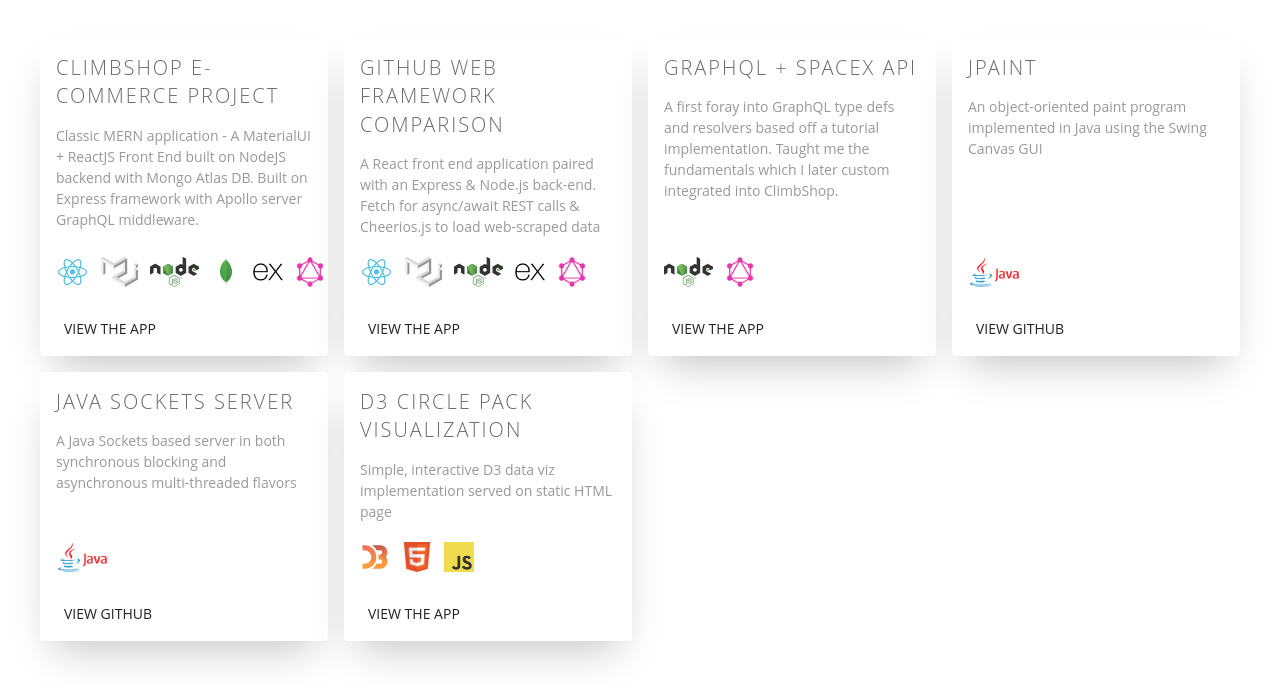
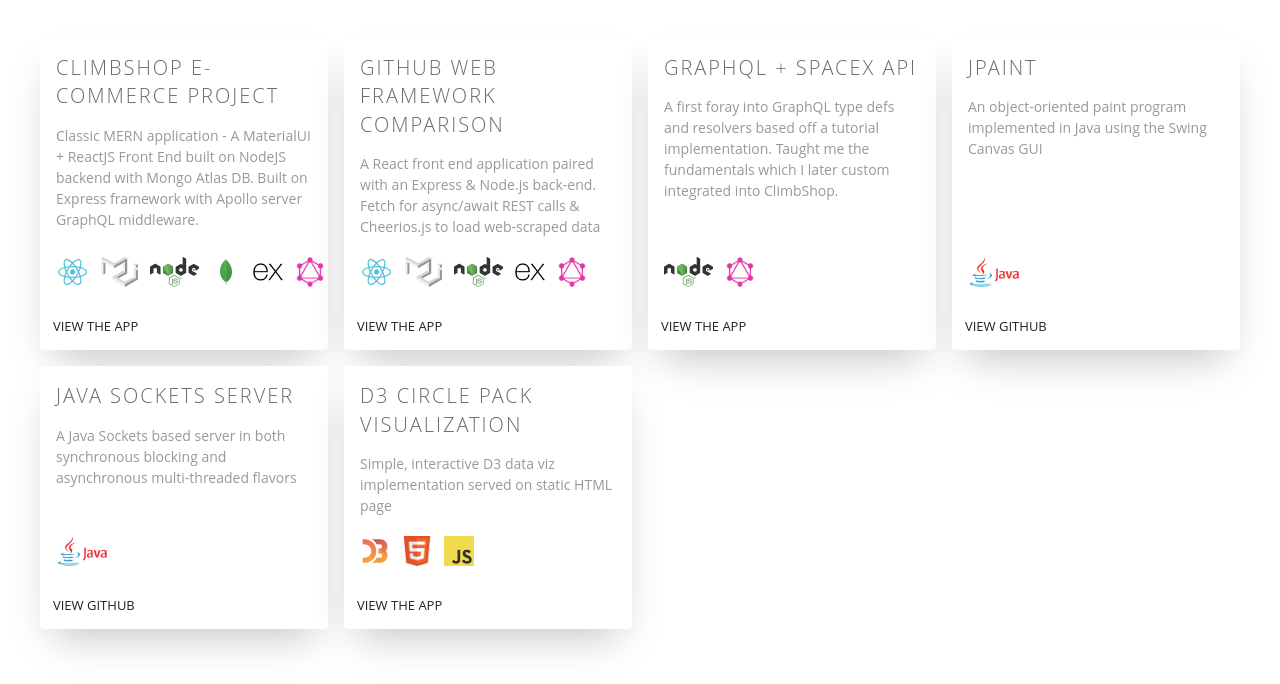
Before and after one commit to aojin/PortfolioUpdate, a Next.js app: page /components/ProjectsGrid/ProjectsGrid in a window 1280 px wide. Shown: the part 116-800 px from the top of the page. Built offline with nearby package versions, Linux system fonts and the light colour scheme.

Commit message:
fixed issues

```diff
--- a/pages/components/ProjectsGrid/Card.js
+++ b/pages/components/ProjectsGrid/Card.js
@@ -44,20 +44,16 @@ const ProjectCard = ({
           <BadgeRow>
             {technologies.map((tech) => {
               const imageSrc = logos[tech] || null;
-              return <Badge src={imageSrc} />;
+              return <Badge key={tech} src={imageSrc} />;
             })}
           </BadgeRow>
         </CardContent>
         <CardActions>
           <Link href={href}>
             {githubLink ? (
-              <Button variant="" size="small">
-                View GitHub
-              </Button>
+              <Button size="small">View GitHub</Button>
             ) : (
-              <Button variant="" size="small">
-                View The App
-              </Button>
+              <Button size="small">View The App</Button>
             )}
           </Link>
         </CardActions>
--- a/pages/components/ProjectsGrid/ProjectsGrid.js
+++ b/pages/components/ProjectsGrid/ProjectsGrid.js
@@ -67,6 +67,7 @@ const ProjectsGrid = () => {
         {projects.map((project) => {
           return (
             <Card
+              key={project.projectTitle}
               title={project.projectTitle}
               description={project.description}
               href={project.href}
--- a/pages/index.js
+++ b/pages/index.js
@@ -4,7 +4,6 @@ import SpotLightBG from "./components/SpotLightBG/SpotLightBG";
 import TreeViewNav from "./components/TreeViewNav/TreeViewNav";
 import Resume from "./components/Resume/Resume";
 import ResumeViewer from "./components/ResumeViewer/ResumeViewer";
-import PDFJSBackend from "./backends/pdfjs";
 import ProjectsGrid from "./components/ProjectsGrid/ProjectsGrid";
 import SocialsNav from "./components/SocialsNav/SocialsNav";
 
```
